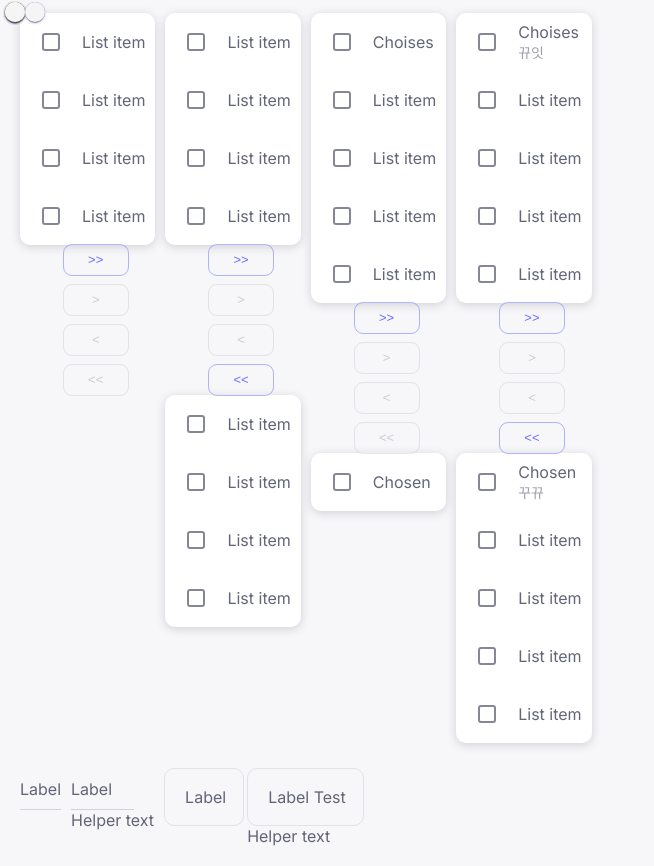
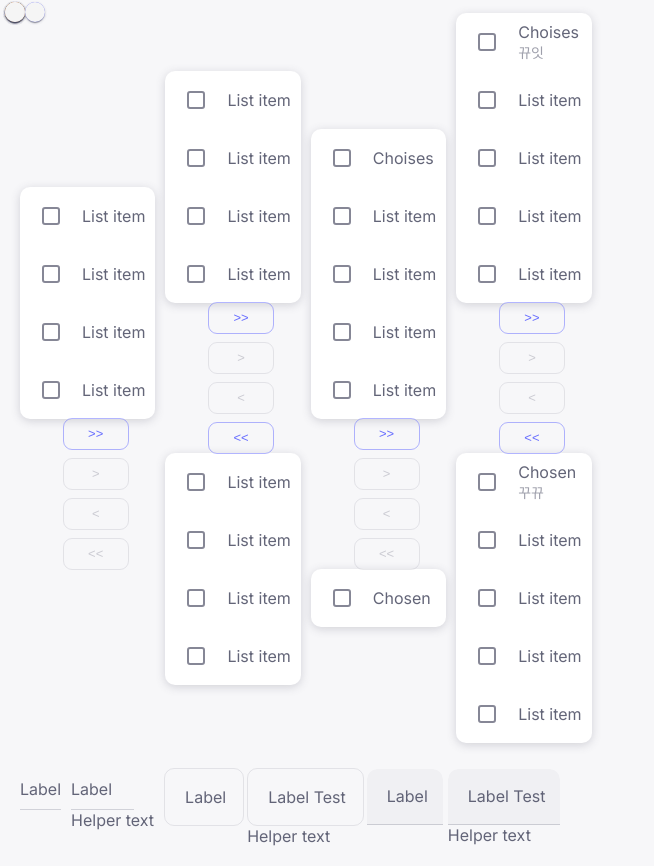
Before and after one commit to HaJaehyeong/template, a Next.js app: page / in a window 1280 px wide. Shown: the part 2125-2991 px from the top of the page, without its empty margins (0-654 px from the left). Built offline with nearby package versions, Linux system fonts and the light colour scheme.

Commit message:
[WIP] modify select component: add filed type

```diff
--- a/src/app/page.tsx
+++ b/src/app/page.tsx
@@ -525,7 +525,7 @@ const Home: React.FC = () => {
         <UiSwitch disabled size="s" label="label" />
       </div>
 
-      <div style={{ display: 'flex', flexDirection: 'row', gap: '10px' }}>
+      <div style={{ display: 'flex', flexDirection: 'row', alignItems: 'center', gap: '10px' }}>
         <UiTransferList leftDatas={['List item', 'List item', 'List item', 'List item']} />
         <UiTransferList
           leftDatas={['List item', 'List item', 'List item', 'List item']}
@@ -592,6 +592,29 @@ const Home: React.FC = () => {
           <UiMenuItem value={2}>second menu item</UiMenuItem>
           <UiMenuItem value={3}>third menu item</UiMenuItem>
         </UiSelect>
+        <UiSelect
+          variant="filed"
+          label="Label"
+          onChange={(value) => {
+            console.log(value);
+          }}
+        >
+          <UiMenuItem value={1}>first menu item</UiMenuItem>
+          <UiMenuItem value={2}>second menu item</UiMenuItem>
+          <UiMenuItem value={3}>third menu item</UiMenuItem>
+        </UiSelect>
+        <UiSelect
+          variant="filed"
+          label="Label Test"
+          helperText="Helper text"
+          onChange={(value) => {
+            console.log(value);
+          }}
+        >
+          <UiMenuItem value={1}>first menu item</UiMenuItem>
+          <UiMenuItem value={2}>second menu item</UiMenuItem>
+          <UiMenuItem value={3}>third menu item</UiMenuItem>
+        </UiSelect>
       </div>
     </div>
   );
--- a/src/styles/colors.scss
+++ b/src/styles/colors.scss
@@ -61,6 +61,7 @@
   --other-divider: #4c4e641f;
   --other-ouline-border: #4c4e6438;
   --other-input-line: #4c4e6438;
+  --other-input-background: #4c4e640a;
   --other-overlay: #4c4e6480;
   --other-snackbar-bg: #212121;
   --other-body-background: #f7f7f9;
@@ -96,6 +97,7 @@
   --other-divider: #eaeaff1f;
   --other-ouline-border: #eaf2ff38;
   --other-input-line: #eaeaff38;
+  --other-input-background: #4c4e640a;
   --other-overlay: #10112199;
   --other-snackbar-bg: #f5f5f5;
   --other-body-background: #282a42;
--- a/src/ui/select/select.module.scss
+++ b/src/ui/select/select.module.scss
@@ -44,6 +44,17 @@
     border-radius: 10px;
   }
 
+  &.filed {
+    padding: 0px 10px 6px;
+    width: calc(100% - 15px);
+    height: 55px;
+
+    background-color: var(--other-input-background);
+    border-bottom: solid 1px var(--other-ouline-border);
+    border-top-left-radius: 10px;
+    border-top-right-radius: 10px;
+  }
+
   &:hover {
     border-color: var(--action-active);
 
@@ -58,6 +69,14 @@
 
   &.outline {
     padding: 0 5px;
+  }
+
+  &.filed {
+    padding: 0 5px;
+
+    &.selected {
+      padding: 12px 5px 0 5px;
+    }
   }
 }
 
@@ -84,10 +103,18 @@
     top: 35px;
     left: 15px;
 
-    // color: var(--text-secondary);
+    &.selected {
+      top: 5px;
+      left: 15px;
+    }
+  }
+
+  &.filed {
+    top: 35px;
+    left: 15px;
 
     &.selected {
-      top: 5px;
+      top: 20px;
       left: 15px;
     }
   }
@@ -104,13 +131,24 @@
     top: 25px;
     right: 0px;
   }
+
+  &.filed {
+    top: 25px;
+    right: 0px;
+    transition: all 0.2s ease;
+
+    &.selected {
+      top: 30px;
+    }
+  }
 }
 
 .helper-text {
   margin-top: 5px;
   color: var(--action-active);
 
-  &.outline {
+  &.outline,
+  &.filed {
     margin-left: 15px;
   }
 }
--- a/src/ui/select/select.tsx
+++ b/src/ui/select/select.tsx
@@ -47,9 +47,11 @@ const UiSelect: React.FC<UiSelectProps> = ({ label, variant = 'standard', childr
     <div className={styles.selectContainer}>
       <fieldset className={`${styles.select} ${styles[variant]}`} onClick={() => setIsMenuOpen(!isMenuOpen)}>
         <legend style={{ maxWidth: item ? '100%' : '0', padding: item ? '' : '0' }}>{label}</legend>
-        <div className={`${styles.item} ${styles[variant]}`}>{item ? item.label : ''}</div>
+        <div className={`${styles.item} ${styles[variant]} ${item ? styles.selected : ''}`}>
+          {item ? item.label : ''}
+        </div>
         <label className={`${styles.selectLabel} ${styles[variant]} ${item ? styles.selected : ''}`}>{label}</label>
-        <RiArrowDownSFill size={20} className={`${styles.arrow} ${styles[variant]}`} />
+        <RiArrowDownSFill size={20} className={`${styles.arrow} ${styles[variant]} ${item ? styles.selected : ''}`} />
       </fieldset>
       <UiMenu isOpen={isMenuOpen} onClose={() => setIsMenuOpen(!isMenuOpen)}>
         {resettingPropsChildrens}
```
